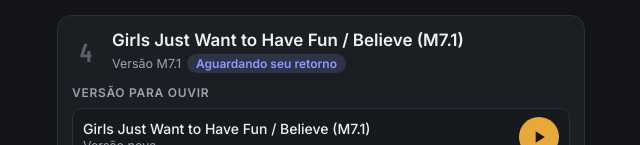
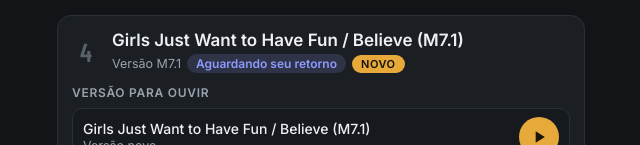
Before and after one commit to lluizitos/ar-ouvir-0rwpal, a plain HTML site: page index.html in a window 1280 px wide. Shown: the part 346-491 px from the top of the page, without its empty margins (319-959 px from the left). Drawn offline with nearby package versions, Linux system fonts and the light colour scheme.

Commit message:
Etiqueta Novo até ouvir

```diff
--- a/index.html
+++ b/index.html
@@ -32,6 +32,7 @@ h2{font-family:"Barlow Condensed",sans-serif;font-size:26px;margin:30px 0 4px;le
 .name{font-weight:600;font-size:17px;line-height:1.2}
 .meta{display:flex;gap:6px;align-items:center;margin-top:4px;flex-wrap:wrap;font-size:12.5px;color:var(--muted)}
 .tag{font-weight:600;border-radius:999px;padding:2px 9px;font-size:12px}
+.t-novo{background:var(--gold);color:#14110a;font-weight:800;text-transform:uppercase;letter-spacing:.05em;font-size:11px}
 .t-aprovada{background:rgba(76,199,130,.15);color:var(--ok)}.t-previa{background:rgba(142,155,255,.15);color:var(--blue)}.t-finalizada{background:rgba(76,199,130,.28);color:var(--ok);font-weight:700}
 .t-enviada{background:rgba(142,155,255,.16);color:var(--blue)}
 .t-ajuste{background:rgba(230,169,58,.14);color:var(--gold)}
@@ -138,7 +139,7 @@ fetch("musicas.json?v="+Date.now()).then(r=>r.json()).then(d=>{
     row.append(el("div","n",m.n));
     const info=el("div","info");info.append(el("div","name",m.versao?m.nome+" ("+m.versao+")":m.nome));
     const meta=el("div","meta");if(m.versao)meta.append(el("span",null,"Versão "+m.versao));
-    meta.append(el("span","tag t-"+m.status,ST[m.status]));info.append(meta);row.append(info);
+    meta.append(el("span","tag t-"+m.status,ST[m.status]));{const k="ouvido:"+m.nome+"|"+(m.versao||"");let ok=false;try{ok=!!localStorage.getItem(k)}catch(e){}if(m.novo&&!ok){const nv=el("span","tag t-novo","Novo");meta.append(nv);card.addEventListener("click",e=>{if(!e.target.closest(".play"))return;try{localStorage.setItem(k,"1")}catch(e){}nv.remove()})}}info.append(meta);row.append(info);
     if(m.mp3){const b=el("button","play");b.type="button";b.innerHTML=PLAY;b.setAttribute("aria-label","Ouvir "+m.nome);
       b.onclick=()=>toggle(m,card,b);row.append(b)}
     card.append(row);
--- a/musicas.json
+++ b/musicas.json
@@ -76,7 +76,8 @@
      "mp3": "1lZnaWthhq8WPuOCvh24TqaAQD0oRJcb4",
      "wav": "1uho_VPa9GMzGPS5d8SEnRpG3_Er-6fUP"
     }
-   ]
+   ],
+   "novo": "2026-11-23"
   },
   {
    "n": 5,
```
